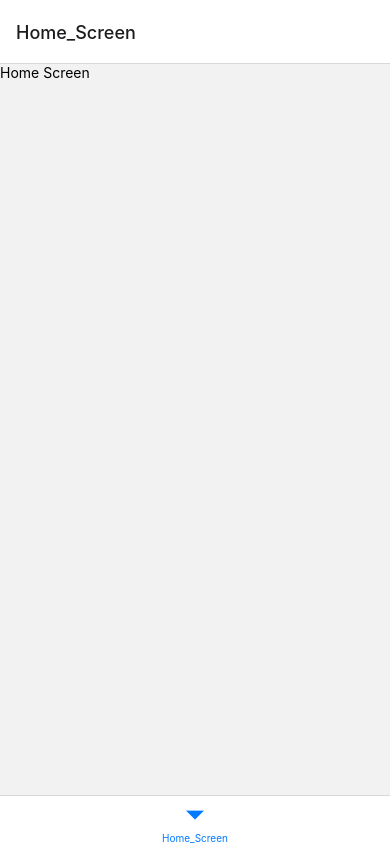
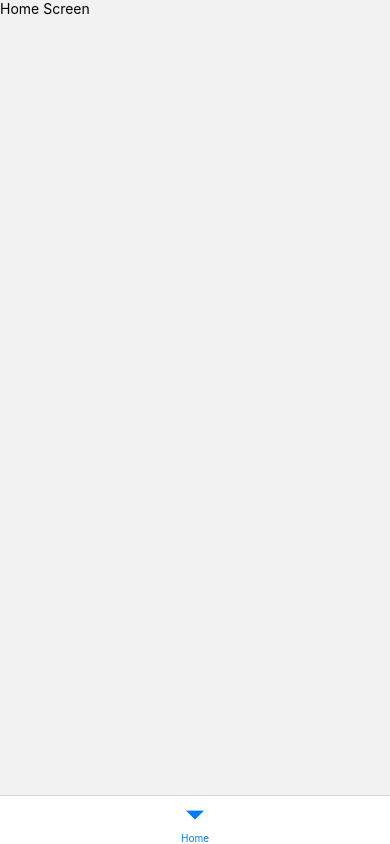
Before and after one commit to juan-acl/Cinema, a React Native app in the folder front/: screen /Home_Screen in a window 390 px wide. Built offline with nearby package versions, Linux system fonts and the light colour scheme.

Commit message:
Options nav

```diff
--- a/front/src/components/home/index.tsx
+++ b/front/src/components/home/index.tsx
@@ -1,12 +1,12 @@
 import React from "react";
-import { View, Text } from "react-native";
-
+import { Text } from "react-native";
+import { SafeAreaView } from "react-native-safe-area-context";
 
 const Home = () => {
     return (
-        <View>
+        <SafeAreaView>
             <Text>Home Screen</Text>
-        </View>
+        </SafeAreaView>
     )
 }
 
--- a/front/src/navigation/index.tsx
+++ b/front/src/navigation/index.tsx
@@ -1,3 +1,4 @@
+import React from "react";
 import { createBottomTabNavigator } from "@react-navigation/bottom-tabs";
 import Home from "@components/home";
 
@@ -6,7 +7,13 @@
 const Tab_Navigation = () => {
     return (
         <TabNavigation.Navigator>
-            <TabNavigation.Screen name="Home_Screen" component={Home} />
+            <TabNavigation.Screen
+                name="Home_Screen"
+                component={Home}
+                options={{
+                    title: "Home",
+                    headerShown: false
+                }} />
         </TabNavigation.Navigator>
     )
 }
```
Also changed, not shown: 1 other file (tests, documents, lock files or other folders).
